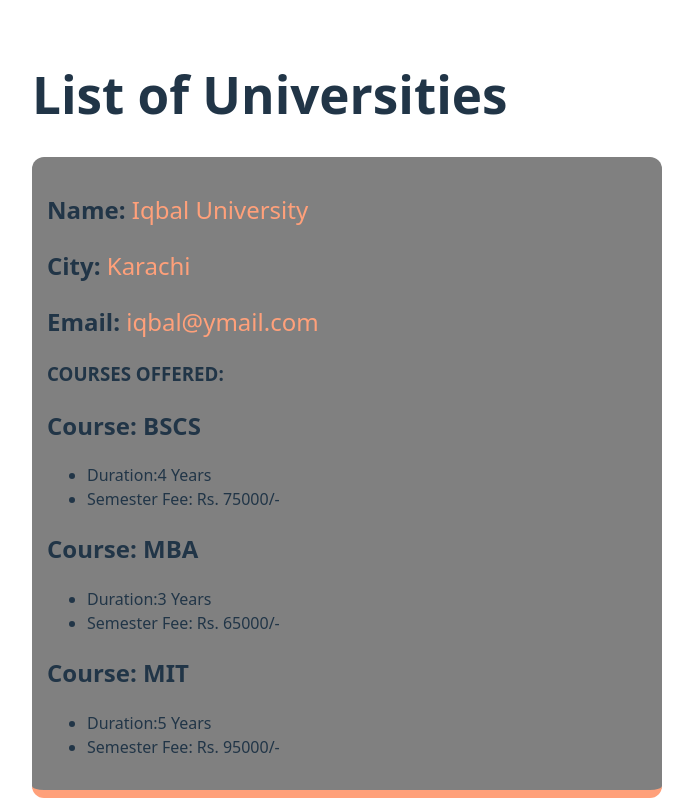
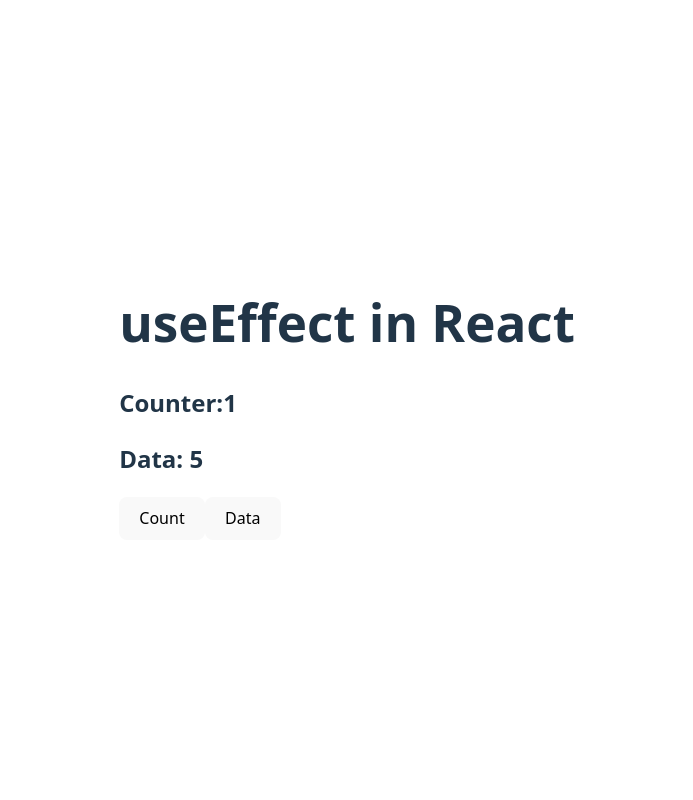
Before and after one commit to Uzmakh/ShahidNaeemReact, a React app in the folder react/: page / in a window 1280 px wide. Shown: the top 800 px of the page, without its empty margins (293-986 px from the left). Built offline with nearby package versions, Linux system fonts and the light colour scheme; the HTML template or start-up script is replaced by a standard one.

Commit message:
Learnt useEffect hook in React

```diff
--- /dev/null
+++ b/react/src/19-UseEffectCompo.jsx
@@ -0,0 +1,26 @@
+import React, { useEffect, useState } from "react";
+
+const UseEffectCompo = () => {
+  let [count, setCount] = useState(1);
+  let [data, setData] = useState(5);
+  function oneCall() {
+    console.log("Function executed once...");
+    console.log("Counter:", count, " Data:", data);
+  }
+
+  useEffect(() => {
+    oneCall();
+  },[count,data]);
+
+  return (
+    <div>
+      <h1>useEffect in React</h1>
+      <h2>Counter:{count}</h2>
+      <h2>Data: {data}</h2>
+      <button onClick={() => setCount(count++)}>Count</button>
+      <button onClick={() => setData(data + 5)}>Data</button>
+    </div>
+  );
+};
+
+export default UseEffectCompo;
--- a/react/src/App.jsx
+++ b/react/src/App.jsx
@@ -20,6 +20,7 @@
 import RadioAndDropDown from "./formData/16-RadioAndDropDown";
 import TableAndArray from "./empInfo/17-TableAndArray";
 import NestedLoop from "./NestedLoop/18-NestedLoop";
+import UseEffectCompo from "./19-UseEffectCompo";
 
 function App() {
   // ! tutorial-16 PropsInReact
@@ -115,7 +116,8 @@
       {/* <CheckBoxData/> */}
       {/* <RadioAndDropDown/> */}
       {/* <TableAndArray/> */}
-      <NestedLoop/>
+      {/* <NestedLoop/> */}
+      <UseEffectCompo/>
     </>
   );
 }
```
